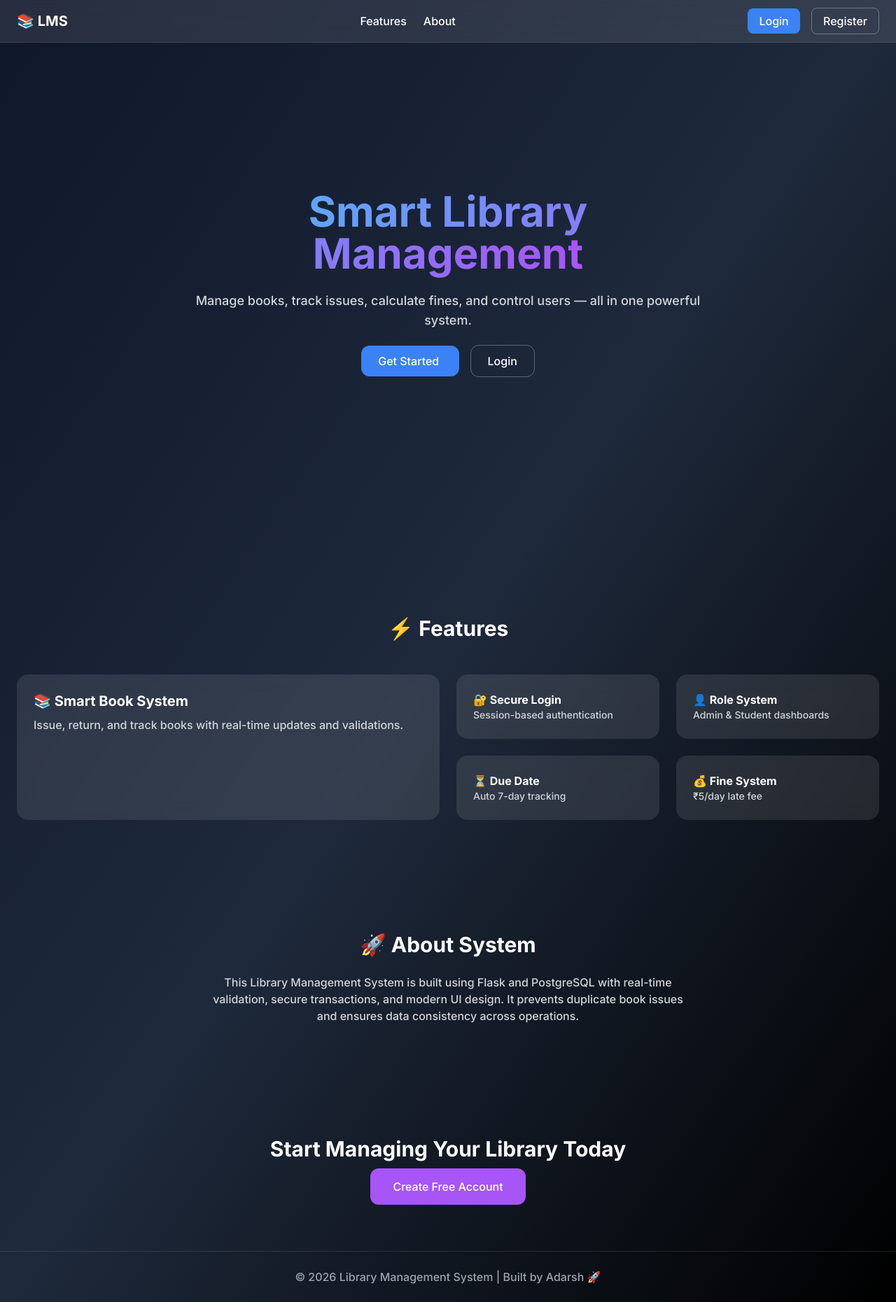
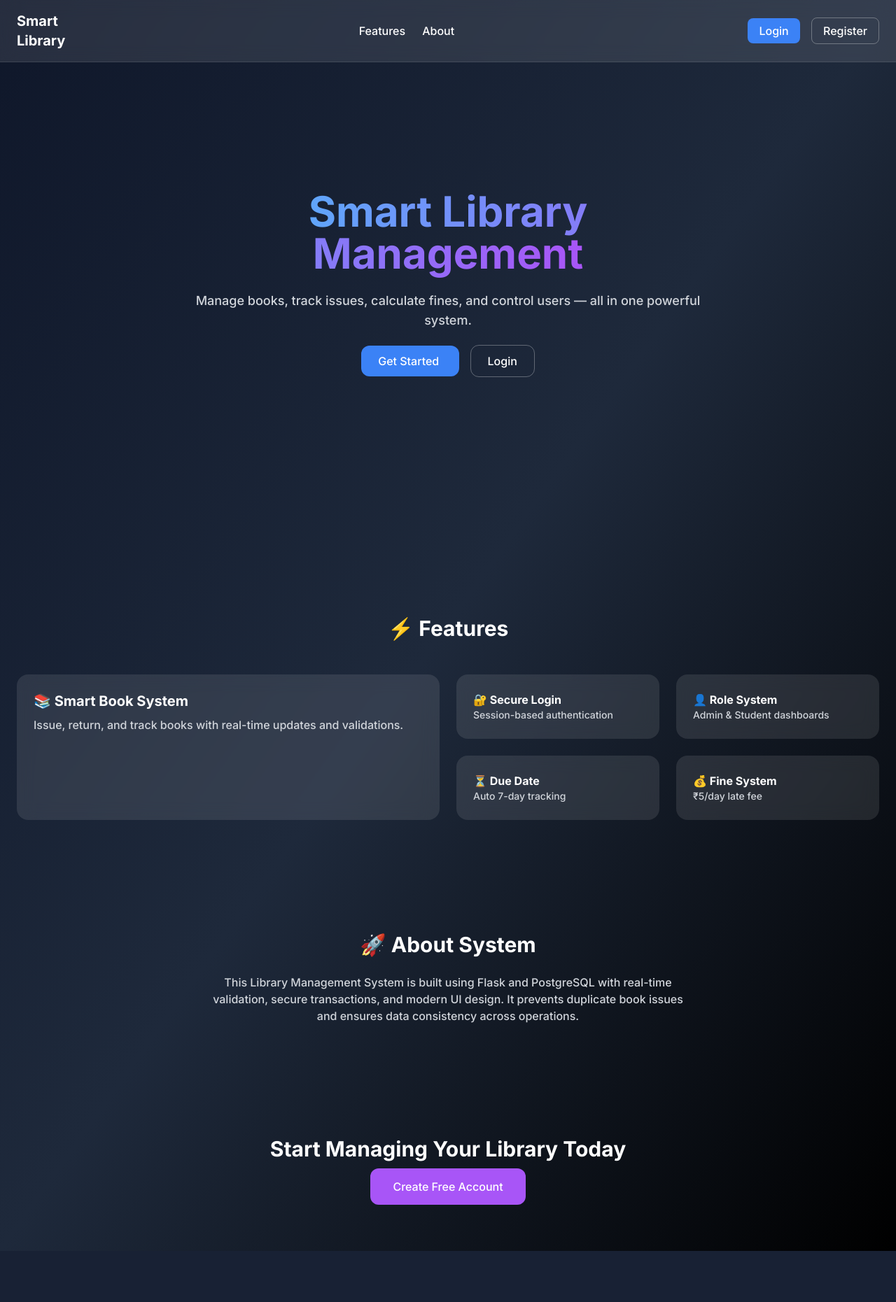
Before and after one commit to adarshthakurwork620-web/Library-Management-system, a Flask app: page / in a window 1280 px wide. Shown: the whole page at 70% size. After the commit the page ends 1788 px from the top, so only its background shows below. Run offline with Flask 3, Linux system fonts and the light colour scheme; some libraries are stand-ins or nearby versions.

Commit message:
modified:   templates/index.html

```diff
--- a/templates/index.html
+++ b/templates/index.html
@@ -26,7 +26,7 @@ body { font-family: 'Inter', sans-serif; }
 <nav class="glass fixed w-full top-0 z-50 border-b border-white/10">
 <div class="max-w-7xl mx-auto px-6 py-4 flex justify-between items-center">
 
-<h1 class="text-xl font-bold">📚 LMS</h1>
+<h1 class="text-xl font-bold">Smart <br> Library </h1>
 
 <div class="space-x-6 hidden md:flex">
 <a href="#features" class="hover:text-blue-400 transition">Features</a>
@@ -132,10 +132,7 @@ Create Free Account
 
 </section>
 
-<!-- FOOTER -->
-<footer class="py-6 text-center text-gray-400 border-t border-white/10">
-© 2026 Library Management System | Built by Adarsh 🚀
-</footer>
+
 
 </body>
 </html>
--- a/templates/register.html
+++ b/templates/register.html
@@ -12,7 +12,7 @@
 
     <h2 class="text-2xl font-bold text-white text-center mb-6">📝 Register</h2>
 
-    <form method="POST" action="/register">
+    <form method="POST" action="/register"  class="space-y-4">
 
         <input type="text" name="name" placeholder="Name"
         class="w-full p-3 rounded-lg bg-white/30 text-white placeholder-white outline-none">
```
